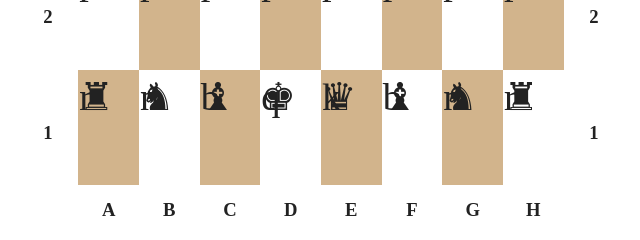
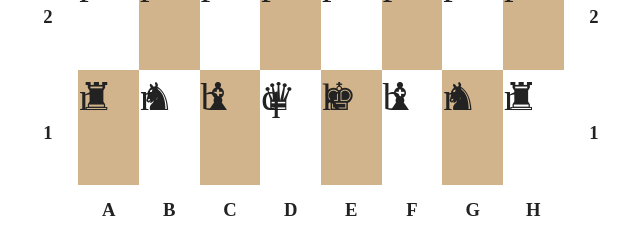
Before and after one commit to Ricecoder/TIY-Chessboard, a website: page index.html in a window 1280 px wide. Shown: the part 784-1024 px from the top of the page, 319-959 px from the left. Drawn offline with nearby package versions, Linux system fonts and the light colour scheme; files that its build step writes are made by us from their sources.

Commit message:
switched q and k to correct positions

```diff
--- a/index.html
+++ b/index.html
@@ -153,8 +153,8 @@
           <td class="dark blkR"></td>
           <td class="light blkN"></td>
           <td class="dark blkB"></td>
-          <td class="light blkK"></td>
-          <td class="dark blkQ"></td>
+          <td class="light blkQ"></td>
+          <td class="dark blkK"></td>
           <td class="light blkB"></td>
           <td class="dark blkN"></td>
           <td class="light blkR"></td>
```
